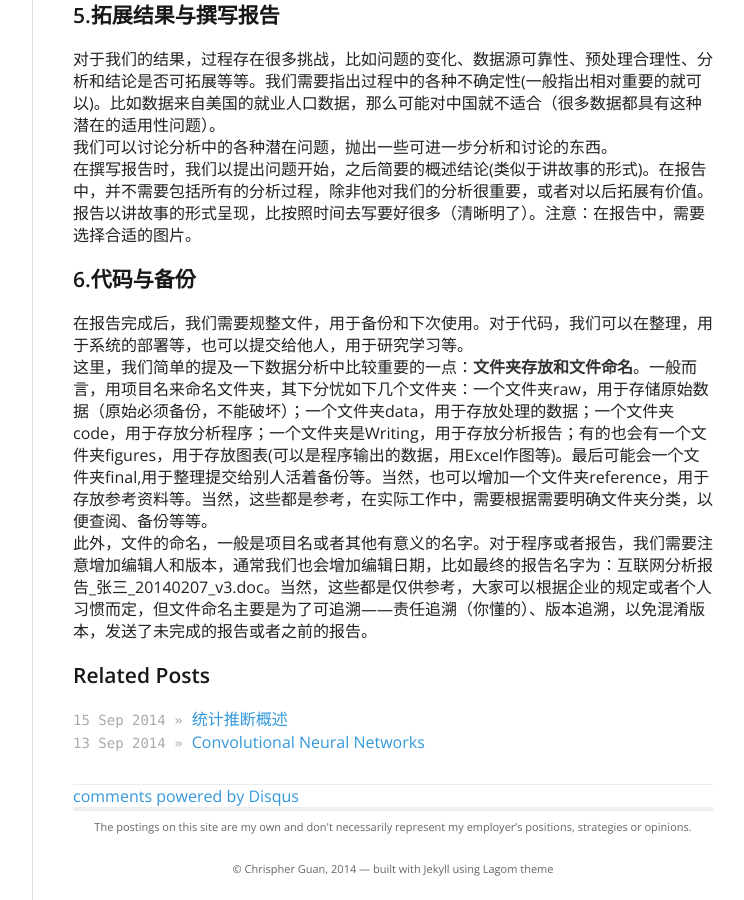
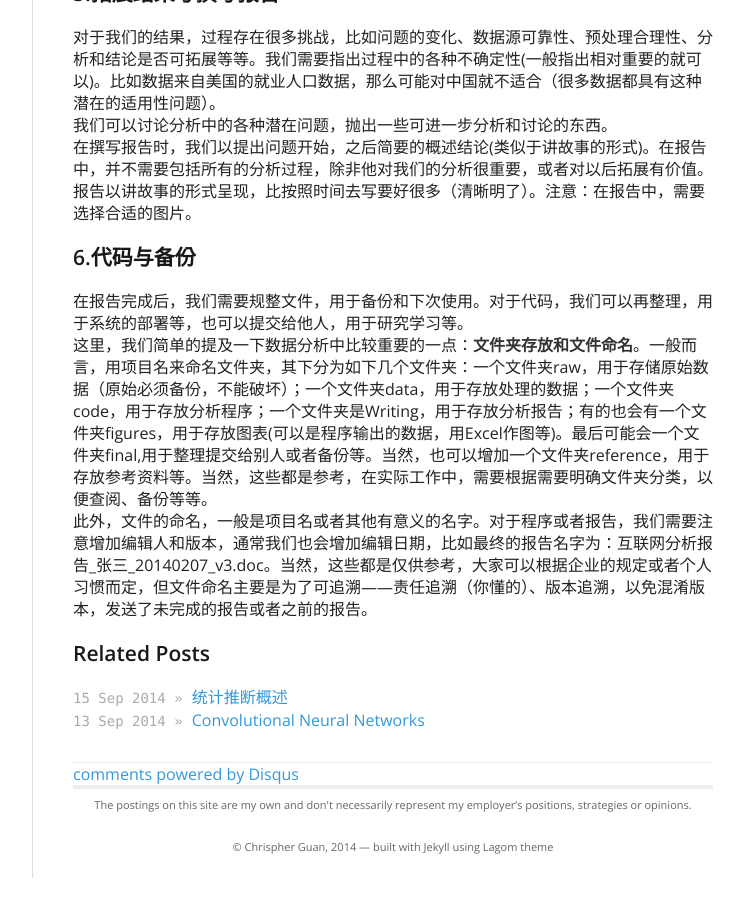
Before and after one commit to chrispher/chrispher.github.com, a Jekyll site: the page built from _posts/Data Analysis/2014-9-19-Structure of a Data Analysis.md, in a window 1280 px wide and 900 px high, scrolled down 2275 px. Shown: the whole window, without its empty margins (378-1122 px from the left). Built offline with Jekyll 4.4.1, drawn with Linux system fonts in a browser that asks for light colours; nearby versions of some CDN libraries; comment, search, counter and statistics services are not loaded; after the commit the page ends 3153 px from its top, so only the background shows below that; some of the changed text lies outside the part shown.

Commit message:
modify the md file

```diff
--- a/_posts/Data Analysis/2014-9-19-Structure of a Data Analysis.md
+++ b/_posts/Data Analysis/2014-9-19-Structure of a Data Analysis.md
@@ -18,7 +18,7 @@
 <!-- /MarkdownTOC -->
 
 随着工作和学习不断进行，越发认识到一个好的框架能够让你更快更容易的着手分析，当然也会有思维定势的缺陷。然而，作为基本流程，确实必须的，该数据分析流程能够保证在数据分析过程不遗落分析步骤，免得出现比如忘记清理异常值等情况。有些咨询公司甚至把适合自己公司的数据分析流程申请专利，可见分析流程的价值，而标准商业数据挖掘流程(CRISP)也由企业层面上升到了行业标准,在后面会整理到。
-本文根据coursera的数据分析课程——由霍普金斯大学统计生物学助理教授Jeffrey Leek 的课件和视频整理完成。 该课程是我在coursera参加的第二门课程，而第一门课程——计算数据分析也是由Jeffrey Leek执教。
+本文根据coursera的数据分析课程——由霍普金斯大学统计生物学助理教授Jeffrey Leek 的课件和视频整理完成。
 
 <a name="1.概述"/>
 
@@ -76,6 +76,6 @@
 <a name="6.代码与备份"/>
 
 ###6.代码与备份
-在报告完成后，我们需要规整文件，用于备份和下次使用。对于代码，我们可以在整理，用于系统的部署等，也可以提交给他人，用于研究学习等。
-这里，我们简单的提及一下数据分析中比较重要的一点：**文件夹存放和文件命名**。一般而言，用项目名来命名文件夹，其下分忧如下几个文件夹：一个文件夹raw，用于存储原始数据（原始必须备份，不能破坏）；一个文件夹data，用于存放处理的数据；一个文件夹code，用于存放分析程序；一个文件夹是Writing，用于存放分析报告；有的也会有一个文件夹figures，用于存放图表(可以是程序输出的数据，用Excel作图等)。最后可能会一个文件夹final,用于整理提交给别人活着备份等。当然，也可以增加一个文件夹reference，用于存放参考资料等。当然，这些都是参考，在实际工作中，需要根据需要明确文件夹分类，以便查阅、备份等等。
+在报告完成后，我们需要规整文件，用于备份和下次使用。对于代码，我们可以再整理，用于系统的部署等，也可以提交给他人，用于研究学习等。
+这里，我们简单的提及一下数据分析中比较重要的一点：**文件夹存放和文件命名**。一般而言，用项目名来命名文件夹，其下分为如下几个文件夹：一个文件夹raw，用于存储原始数据（原始必须备份，不能破坏）；一个文件夹data，用于存放处理的数据；一个文件夹code，用于存放分析程序；一个文件夹是Writing，用于存放分析报告；有的也会有一个文件夹figures，用于存放图表(可以是程序输出的数据，用Excel作图等)。最后可能会一个文件夹final,用于整理提交给别人或者备份等。当然，也可以增加一个文件夹reference，用于存放参考资料等。当然，这些都是参考，在实际工作中，需要根据需要明确文件夹分类，以便查阅、备份等等。
 此外，文件的命名，一般是项目名或者其他有意义的名字。对于程序或者报告，我们需要注意增加编辑人和版本，通常我们也会增加编辑日期，比如最终的报告名字为：互联网分析报告\_张三\_20140207\_v3.doc。当然，这些都是仅供参考，大家可以根据企业的规定或者个人习惯而定，但文件命名主要是为了可追溯——责任追溯（你懂的）、版本追溯，以免混淆版本，发送了未完成的报告或者之前的报告。
```
